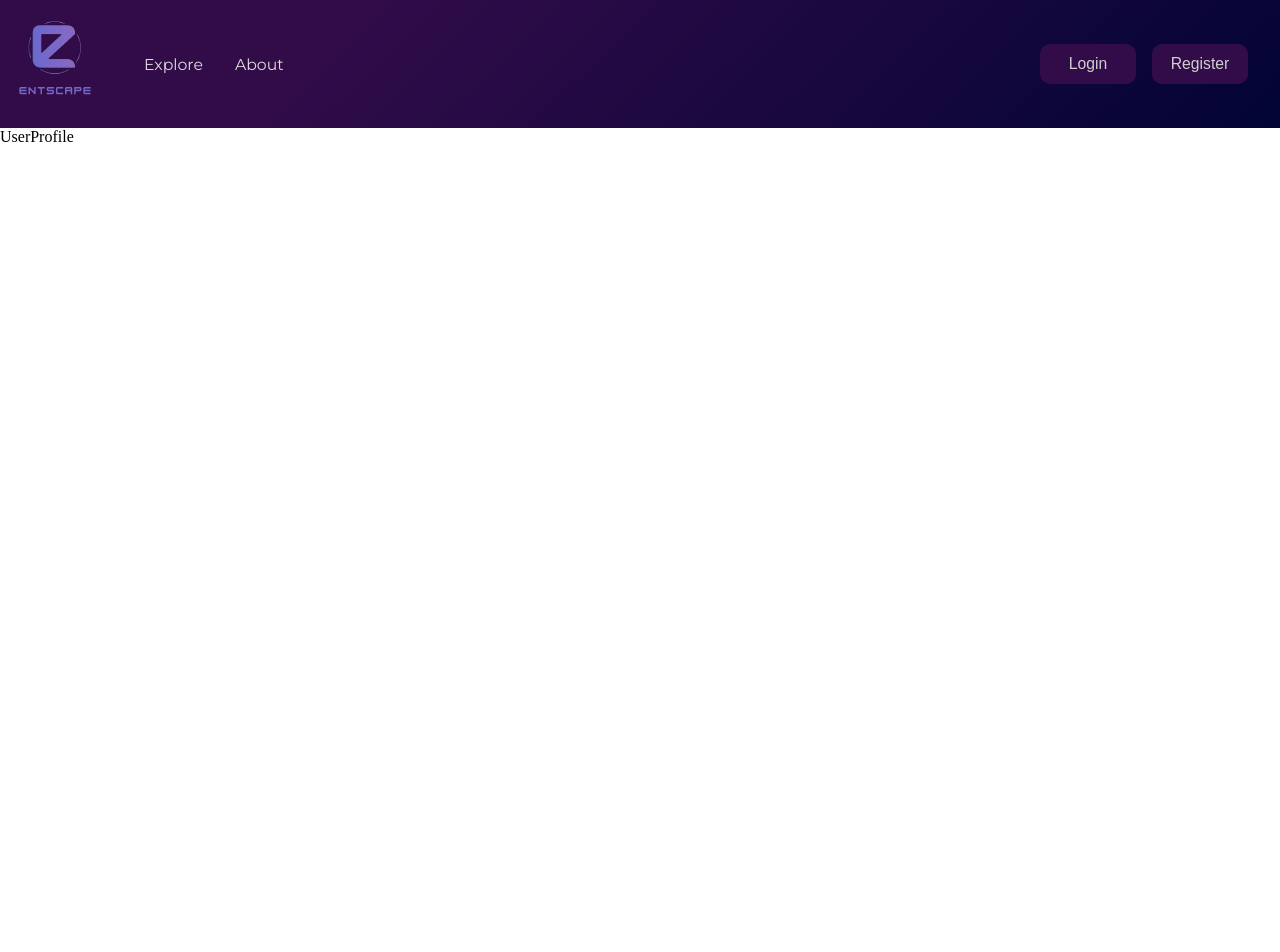
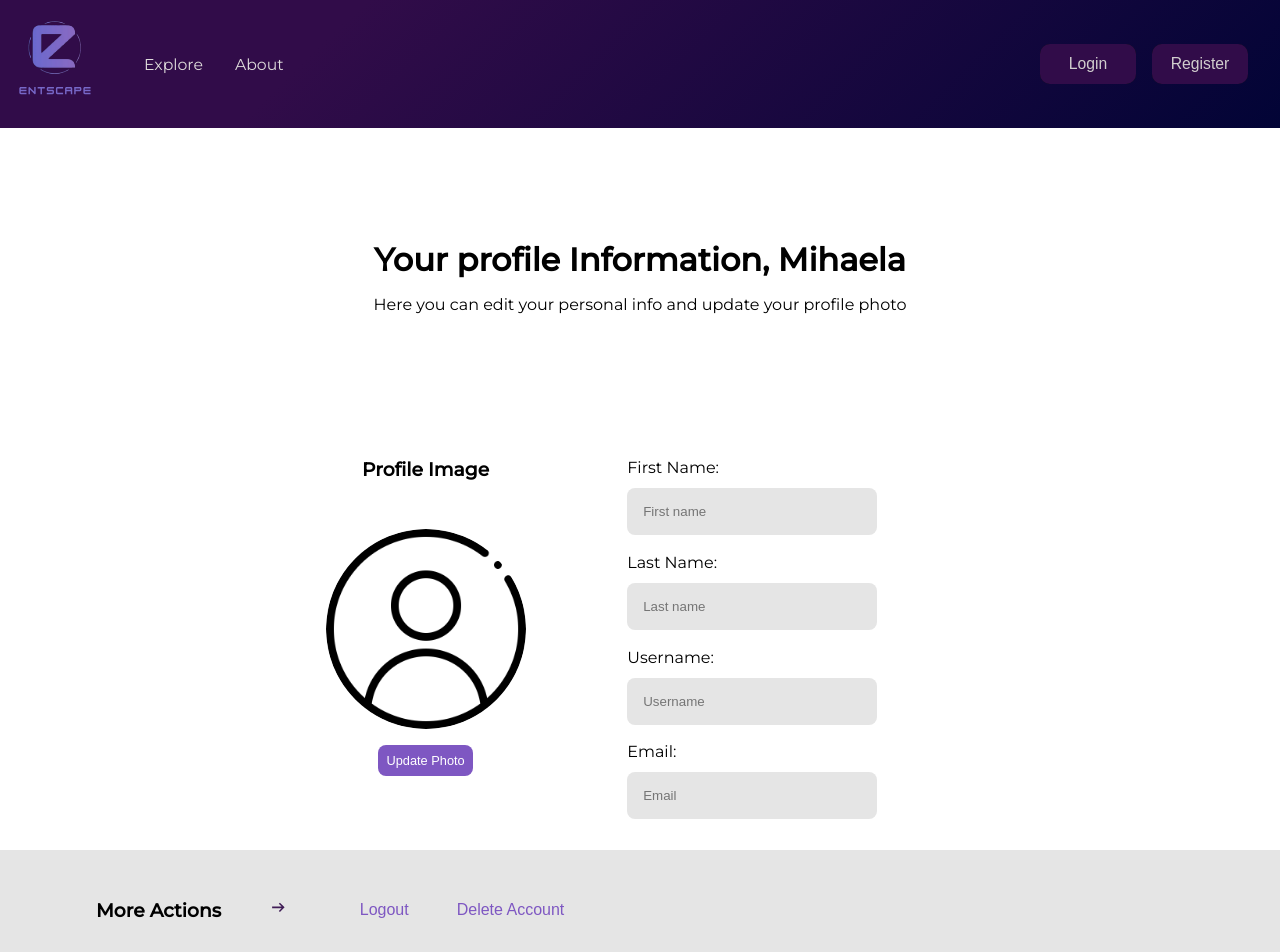
Before and after one commit to yuany2036/Code-Busters-Final-Project, a React (Vite) app in the folder client/: page /profile in a window 1280 px wide. Shown: the top 952 px of the page. Before the commit the page ends 800 px from the top, so only its background shows below. Built offline with nearby package versions, Linux system fonts and the light colour scheme; no server answers.

Commit message:
profile page setup

```diff
--- a/client/src/apiCalls/userApiCalls.js
+++ b/client/src/apiCalls/userApiCalls.js
@@ -77,15 +77,15 @@ export const getUser = async (dispatch) => {
 };
 
 
-export const logout = async (usersDispatch, cartsDispatch) => {
+export const logout = async (usersDispatch /* , cartsDispatch */ ) => {
   try {
     await axios.get('/auth/logout');
     usersDispatch({
       type: 'LOGOUT'
     });
-    cartsDispatch({
-      type: 'RESET_CART'
-    });
+    /*    cartsDispatch({
+         type: 'RESET_CART'
+       }); */
   } catch (error) {
     dispatch({
       type: 'LOGOUT'
@@ -106,10 +106,23 @@ export const updateUser = async (dispatch, data) => {
     return error.response;
   }
 };
+
+export const deleteUser = async (usersDispatch) => {
+  try {
+    await axios.delete('/me');
+    usersDispatch({
+      type: 'DELETE_USER'
+    });
+
+  } catch (error) {
+    console.log(error);
+  }
+};
 export default {
   signup,
   getUser,
   login,
   logout,
-  updateUser
+  updateUser,
+  deleteUser
 };
--- a/client/src/components/auth/Register.module.scss
+++ b/client/src/components/auth/Register.module.scss
@@ -90,7 +90,6 @@
       }
     }
   }
-
 }
 
 @media (min-width: 320px) and (max-width: 768px) {
--- a/client/src/components/footer/Footer.jsx
+++ b/client/src/components/footer/Footer.jsx
@@ -18,7 +18,8 @@ const Footer = () => {
   if (
     location.pathname === '/' ||
     location.pathname === '/about' ||
-    location.pathname === '/explore'
+    location.pathname === '/explore' ||
+    location.pathname === '/profile'
   ) {
     return (
       <>
--- a/client/src/components/userProfile/UserProfile.jsx
+++ b/client/src/components/userProfile/UserProfile.jsx
@@ -1,5 +1,190 @@
-const UserProfile = () => {
-  return <div>UserProfile</div>;
+import { useForm } from 'react-hook-form';
+import { useContext, useState, useEffect, useRef } from 'react';
+import { DataContext } from '../../data/context';
+import { useNavigate } from 'react-router-dom';
+
+import { updateUser, deleteUser, logout } from '../../apiCalls/userApiCalls';
+import styles from '../userProfile/UserProfile.module.scss';
+import { Icon } from '@iconify/react';
+import img from '../../assets/user.png';
+
+const Profile = () => {
+  const {
+    handleSubmit,
+    formState: { errors },
+  } = useForm();
+  const { user, usersDispatch,setError,setLoading } = useContext(DataContext);
+  const navigate = useNavigate();
+
+  const [avatar, setAvatar] = useState('');
+  const fileInputRef = useRef(null);
+
+  useEffect(() => {
+    if (user.avatar) {
+      setAvatar(user.avatar);
+    }
+  }, [user]);
+
+  const onSubmit = async (data) => {
+    try {
+      const response = await updateUser(usersDispatch, data);
+      console.log(response);
+    } catch (error) {
+      console.log(error);
+    }
+  };
+
+  const deleteOnClick = async (data, event) => {
+    event.preventDefault();
+    try {
+      const response = await deleteUser(usersDispatch, data);
+      console.log(response);
+    } catch (error) {
+      console.log(error);
+    }
+  };
+  const logoutOnClick = async (data) => {
+    try {
+      const response = await logout(usersDispatch, data);
+       if (response.statusCode < 400) {
+         return navigate('/explore');
+       }
+       setError(response);
+
+    } catch (error) {
+      console.log(error);
+    }
+  };
+  const onAvatarChange = (e) => {
+    const fileSelected = e.target.files[0];
+    const fileReader = new FileReader();
+
+    // concert to base64 encoded string
+    fileReader.readAsDataURL(fileSelected);
+
+    // wait until file is fully loaded / converted to base64 (once fully loaded the "onloadedend" event below fires)
+    fileReader.onloadend = () => {
+      setAvatar(fileReader.result);
+    };
+  };
+
+  const updateAvatar = async () => {
+    try {
+      const response = await updateUser(usersDispatch, { avatar });
+      console.log(response);
+    } catch (error) {
+      console.log(error);
+    }
+  };
+  const handleClickAvatar = () => {
+    fileInputRef.current.click();
+  };
+  return (
+    <div className={styles.profile_container}>
+      <h1>Your profile Information, Mihaela {user.firstName}</h1>
+      <p>Here you can edit your personal info and update your profile photo</p>
+      <div className={styles.profile}>
+        <div className={styles.profile_image}>
+          <h3>Profile Image</h3>{' '}
+          <div className={styles.avatar} onClick={handleClickAvatar}>
+            <img src={avatar ? avatar : img} alt="placeholder" />
+          </div>
+          <div className={styles.upload}>
+            <input
+              type="file"
+              accept="image/*"
+              name="avatar"
+              onChange={onAvatarChange}
+              ref={fileInputRef}
+              style={{ display: 'none' }}
+            />
+          </div>
+          <div className={styles.submit}>
+            <input
+              type="submit"
+              className="button-bg"
+              value="Update Photo"
+              onClick={updateAvatar}
+            />
+          </div>
+        </div>
+        <div className={styles.change_form}>
+          <form onSubmit={handleSubmit(onSubmit)}>
+            <div className={styles.inputs}>
+              <div>
+                <label htmlFor="firstName">First Name:</label>
+                <input
+                  name="firstName"
+                  placeholder="First name"
+                  defaultValue={user.firstName}
+                />
+                <div className={styles.error_message}>
+                  {errors.firstName && <span>{errors.firstName.message}</span>}
+                </div>
+              </div>
+              <div>
+                <label htmlFor="LastName">Last Name:</label>
+
+                <input
+                  name="lastName"
+                  placeholder="Last name"
+                  defaultValue={user.lastName}
+                />
+                <div className={styles.error_message}>
+                  {errors.lastName && <span>{errors.lastName.message}</span>}
+                </div>
+              </div>
+              <div>
+                <label htmlFor="username">Username:</label>
+
+                <input
+                  name="username"
+                  placeholder="Username"
+                  defaultValue={user.username}
+                />
+                <div className={styles.error_message}>
+                  {errors.lastName && <span>{errors.username.message}</span>}
+                </div>
+              </div>
+              <div>
+                <label htmlFor="email">Email:</label>
+
+                <input
+                  name="email"
+                  placeholder="Email"
+                  defaultValue={user.email}
+                />
+                <div className={styles.error_message}>
+                  {errors.email && <span>{errors.email.message}</span>}
+                </div>
+              </div>
+            </div>
+            <div className={styles.submit}>
+              <input type="submit" value="Save Changes" />
+            </div>
+          </form>
+        </div>
+      </div>
+      <div className={styles.more_actions}>
+        <h3>
+          <span>More Actions</span>
+
+          <Icon icon="material-symbols:arrow-right-alt" color="#401d56" />
+        </h3>
+        <div>
+          <button onClick={logoutOnClick}>Logout</button>
+          <div className={styles.delete_btn}>
+            <button
+              onClick={deleteOnClick}
+              title="Note! Deleting your account is permanent"
+            >
+              Delete Account
+            </button>
+          </div>
+        </div>
+      </div>
+    </div>
+  );
 };
 
-export default UserProfile;
+export default Profile;
--- /dev/null
+++ b/client/src/components/userProfile/UserProfile.module.scss
@@ -0,0 +1,138 @@
+@import '.././../styles/partials/variables';
+
+.profile_container {
+  display: flex;
+  flex-direction: column;
+  height: 100%;
+  width: 100%;
+  font-family: $primary-font;
+  h1 {
+    text-align: center;
+    padding-top: 7rem;
+  }
+  p {
+    text-align: center;
+    padding: 1rem;
+  }
+  .profile {
+    display: flex;
+    justify-content: flex-end;
+    width: 70%;
+    height: 65vh;
+    padding-top: 8rem;
+
+    .profile_image {
+      display: flex;
+      flex-direction: column;
+      align-items: center;
+      width: 45%;
+      h3 {
+        padding-bottom: 3rem;
+      }
+      .avatar {
+        width: 200px;
+        height: 200px;
+        img {
+          width: 100%;
+          height: 100%;
+          border-radius: 50%;
+        }
+      }
+      .submit {
+        input {
+          background-color: rgb(126, 87, 194);
+          color: white;
+          font-size: 0.8rem;
+          padding: 0.5rem;
+          border: none;
+          border-radius: 8px;
+          margin-top: 1rem;
+        }
+      }
+    }
+
+    .change_form {
+      width: 30%;
+
+      form {
+        display: flex;
+        flex-direction: column;
+        .inputs {
+          display: flex;
+          flex-direction: column;
+          div {
+            display: flex;
+            flex-direction: column;
+            input {
+              padding: 1rem;
+              margin: 0.7rem 0;
+              width: 250px;
+              border: none;
+              border-radius: 8px;
+              background-color: #e5e5e5;
+            }
+          }
+          .error_message {
+            padding: 0.2rem;
+            color: rgb(139, 9, 226);
+            font-size: 0.8rem;
+          }
+        }
+
+        .submit {
+          input {
+            background-color: rgb(126, 87, 194);
+            color: white;
+            font-size: 1rem;
+            padding: 0.5rem;
+            border: none;
+            border-radius: 8px;
+            margin-top: 1rem;
+            width: 250px;
+          }
+        }
+      }
+    }
+  }
+  .more_actions {
+    background-color: #e5e5e5;
+    height: 15%;
+    width: 100%;
+    display: flex;
+    h3 {
+      padding: 3rem;
+      span {
+        padding: 3rem;
+      }
+    }
+    div {
+      display: flex;
+      align-self: center;
+
+      button {
+        background-color: #e5e5e5;
+        border: none;
+        color: rgb(126, 87, 194);
+        font-size: 1rem;
+        padding: 0.5rem;
+        margin: 0 1rem;
+        cursor: pointer;
+      }
+      .delete_btn {
+        display: flex;
+      }
+    }
+  }
+}
+
+@media (min-width: 320px) and (max-width: 768px) {
+  h1 {
+    padding-top: 1rem;
+  }
+  .profile {
+    flex-direction: column;
+    justify-content: center;
+    align-items: center;
+    width: 100%;
+  }
+}
--- a/client/src/data/context.jsx
+++ b/client/src/data/context.jsx
@@ -34,7 +34,7 @@ export const DataContextProvider = ({ children }) => {
         loading,
         setError,
         setLoading,
-        updateUserPreferences, // Add this line to provide the method
+        updateUserPreferences,
       }}
     >
       {children}
--- a/client/src/data/reducers/usersreducer.js
+++ b/client/src/data/reducers/usersreducer.js
@@ -12,11 +12,11 @@ export const usersReducer = (state, action) => {
       return {
         ...state,
         user: {
-          ...state.user,
-          bookLover: action.payload.preferences === 'bookLover',
-          movieWatcher: action.payload.preferences === 'movieWatcher',
-        },
-        isUserLoggedIn: true,
+            ...state.user,
+            bookLover: action.payload.preferences === 'bookLover',
+            movieWatcher: action.payload.preferences === 'movieWatcher',
+          },
+          isUserLoggedIn: true,
       };
 
     case 'LOGIN_FAILED':
@@ -37,7 +37,10 @@ export const usersReducer = (state, action) => {
         },
       };
 
-    case 'UPDATE_PREFERENCES': // Add this case to handle preferences update
+    case 'DELETE_USER':
+      return usersInitialState;
+
+    case 'UPDATE_PREFERENCES':
       return {
         ...state,
         user: {
```
Also changed, not shown: client/package.json (line endings or trailing spaces), client/src/assets/user.png (added), 1 other file (tests, documents, lock files or other folders).
